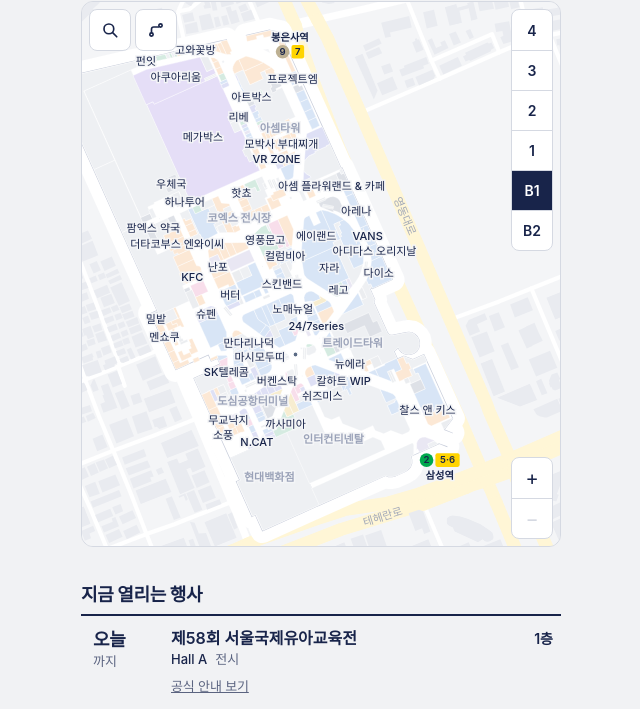
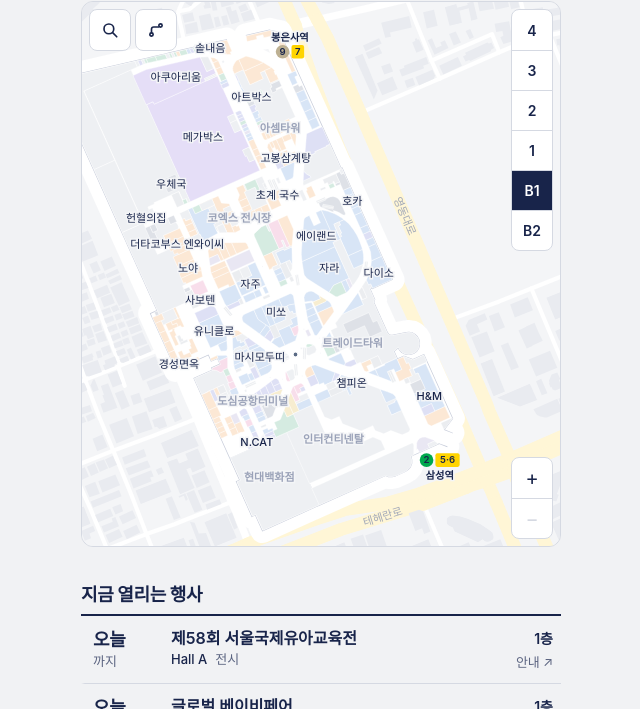
Before and after one commit to yurimirimiq/seoul-maze, a plain HTML site: page coex.html in a window 1280 px wide. Shown: the part 91-800 px from the top of the page, without its empty margins (319-959 px from the left). Drawn offline with Linux system fonts and the light colour scheme; a web font is replaced by a local one.

Commit message:
약도 이름표를 큰 가게부터 덜 빽빽하게, 행사 줄의 링크를 작게
줄여 본 약도가 가게 이름으로 덮여 보여서, 이름표를 큰 칸부터 고르고
이름 사이 틈을 넓혔다. 행사 줄마다 한 줄씩 차지하던 '공식 안내 보기'는
줄 오른쪽 아래의 작은 링크로 옮겼다.

Co-Authored-By: Claude Fable 5.2 <noreply@anthropic.com>

```diff
--- a/app.js
+++ b/app.js
@@ -10,7 +10,7 @@ console.assert(splitFloor('Hall C, D (3층)').join() === 'Hall C, D,3' && splitF
 console.assert(overlaps({ x: 0, y: 0, w: 10, h: 10 }, { x: 9, y: 9, w: 5, h: 5 }) && !overlaps({ x: 0, y: 0, w: 10, h: 10 }, { x: 10, y: 0, w: 5, h: 5 }), 'overlaps 자가 점검 실패');
 
 // 가게 종류 -> 칸 색. 종류 이름은 장소마다 달라서(패션의류, 롯데백화점 쇼핑 ...) 들어 있는 낱말로 고른다.
-// 앞에 있을수록 약도에서 이름표가 먼저 나온다. 어디에도 안 맞으면 시설 색(회색)이다.
+// 어디에도 안 맞으면 시설 색(회색)이다. 칸 크기가 같을 때는 앞에 있는 종류의 이름표가 먼저 나온다.
 const TINTS = [
   [/엔터|문화|갤러리|서점|취미/, '#7c5cd6'], [/라이프|리빙/, '#2f9a6a'],
   [/잡화|액세서리|ACC|소품|핸드백|구두|슈즈|주얼리|러기지|타이/, '#5a66cf'],
@@ -41,7 +41,12 @@ for (const n of MAP.roadNames) el('text', { x: n.x, y: n.y, class: 'roadname', t
 // 가게와 편의시설을 층별로 나눠 둔다. 그림은 그 층을 처음 볼 때 그린다(잠실처럼 칸이 수천 개인 곳이 있어서).
 const byFloor = {};
 for (const s of MAP.spots) if (s.floor) (byFloor[s.floor] ||= []).push(s);
-for (const list of Object.values(byFloor)) list.sort((a, b) => rank(a.kind) - rank(b.kind));
+// 이름표는 큰 칸부터 나온다. 큰 가게가 길잡이라서, 줄여 본 약도에는 큰 가게 이름만 남아야 덜 어지럽다.
+// 칸 없이 점만 찍힌 가게(별마당도서관)는 맨 앞에, 가게가 아닌 것(편의시설, 안내)은 맨 뒤에 둔다.
+const area = pts => { const p = pts.split(' ').map(q => q.split(',')); return Math.abs(p.reduce((a, [x, y], i) => a + x * p[(i + 1) % p.length][1] - y * p[(i + 1) % p.length][0], 0)) / 2; };
+console.assert(area('0,0 4,0 4,3 0,3') === 12, 'area 자가 점검 실패');
+for (const s of MAP.spots) if (s.floor) s.size = minor(s) ? -1 : s.shape == null ? Infinity : area(MAP.shapes[s.floor][s.shape][1]);
+for (const list of Object.values(byFloor)) list.sort((a, b) => (b.size === a.size ? 0 : b.size - a.size) || rank(a.kind) - rank(b.kind));
 const drawFloor = id => {
   const g = el('g', {}, '', indoor);
   const list = MAP.shapes[id] || [];
@@ -130,9 +135,10 @@ const relabel = () => {
     if (s.dot) s.dot.style.display = s.kind !== '편의시설' || picked.includes(s) ? '' : 'none';
   }
   for (const s of [...picked.filter(s => s.floor === floor), ...here.filter(s => shown(s) && !picked.includes(s))]) {
-    // 이름이 차지할 자리에 숨 쉴 틈을 조금 둔다. 칸이 있는 가게는 가운데 정렬, 점만 있는 곳은 점 오른쪽.
-    const w = width(s.name) + font * (s.room ? .4 : 1.4);
-    const box = { x: s.x * px - (s.room ? w / 2 : 0), y: s.y * px - font * .65, w, h: font * 1.3 };
+    // 이름이 차지할 자리에 숨 쉴 틈을 넉넉히 둔다(글자 한 자쯤). 이름끼리 붙어 있으면 약도가 글자로 덮여 보인다.
+    // 칸이 있는 가게는 가운데 정렬, 점만 있는 곳은 점 오른쪽.
+    const w = width(s.name) + font * (s.room ? 2 : 3);
+    const box = { x: s.x * px - (s.room ? w / 2 : font), y: s.y * px - font * 1.1, w, h: font * 2.2 };
     // 끝까지 키웠을 때는 겹치더라도 이름을 다 보여 준다. 같은 이름끼리 겹친 것(위아래 에스컬레이터 쌍)만 하나로 둔다.
     const hit = kept.find(k => overlaps(k, box));
     const show = picked.includes(s) || !hit || (zoom === MAX_ZOOM && hit.name !== s.name);
@@ -334,7 +340,8 @@ const fill = (id, events, dateText) => {
       if (where) setFloor(where); // 행사가 열리는 층으로 같이 바꾼다
       pick(btn, e.at || MAP.main);
     };
-    if (e.url) add(li, 'a', '공식 안내 보기').href = e.url;
+    // 줄마다 '공식 안내 보기'를 한 줄씩 되풀이하면 목록이 링크로 덮여서, 줄 오른쪽 아래에 작게 둔다
+    if (e.url) { const a = add(li, 'a', '안내 ↗'); a.href = e.url; a.setAttribute('aria-label', e.name + ' 공식 안내 보기'); }
   }
 };
 const byStart = (a, b) => a.start.localeCompare(b.start);
--- a/style.css
+++ b/style.css
@@ -155,7 +155,7 @@ body:has(.mapwrap.full) { overflow: hidden; }
 .cols button[aria-pressed="true"] { font-weight: 600; color: var(--here); }
 
 /* 행사 시간표 */
-.events li { border-bottom: 1px solid var(--rule); border-left: 4px solid transparent; padding-bottom: 10px; }
+.events li { position: relative; border-bottom: 1px solid var(--rule); border-left: 4px solid transparent; padding-bottom: 10px; }
 .events li:has(button[aria-pressed="true"]) { border-left-color: var(--here); background: #fff; }
 .events button { display: grid; grid-template-columns: var(--date-col) 1fr auto; column-gap: 10px; align-items: start;
   width: 100%; padding: 12px 8px 2px; text-align: left; font: inherit; color: inherit; background: none; border: 0; }
@@ -164,7 +164,8 @@ body:has(.mapwrap.full) { overflow: hidden; }
 .what b { display: block; font-weight: 600; line-height: 1.35; }
 .what small span { margin-right: 8px; color: var(--ink); font-weight: 500; }
 .floor { font-size: .875rem; font-weight: 600; line-height: 1.6; white-space: nowrap; }
-.events a { display: inline-block; margin-left: calc(var(--date-col) + 18px); padding: 4px 0; font-size: .8125rem; color: var(--muted); }
+.what small { padding-right: 3.5em; } /* 오른쪽 아래 '안내' 링크 자리 */
+.events a { position: absolute; right: 8px; bottom: 5px; padding: 6px 0 6px 12px; font-size: .8125rem; color: var(--muted); text-decoration: none; }
 .events li:not(:has(button)) { padding: 12px 8px; color: var(--muted); }
 
 footer { margin-top: 32px; font-size: .75rem; color: var(--muted); }
```
Also changed, not shown: 2 other files.
